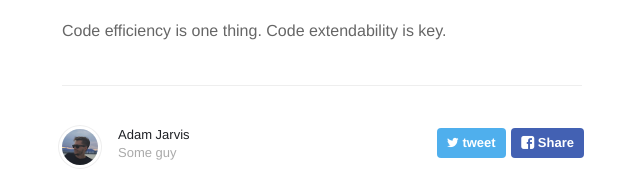
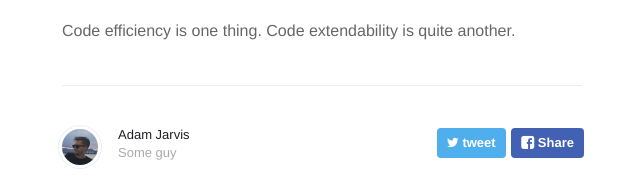
Before and after one commit to Jarvvski/.github.io, a plain HTML site: page posts/fizz-buzz/index.html in a window 1280 px wide. Shown: the part 1634-1821 px from the top of the page, 318-958 px from the left. Drawn offline with nearby package versions, Linux system fonts and the light colour scheme; a small style sheet from the web is missing; a web font is replaced by a local one.

Commit message:
blog update Tue  1 Aug 2017 01:53:21 BST

```diff
--- a/posts/fizz-buzz/index.html
+++ b/posts/fizz-buzz/index.html
@@ -48,7 +48,7 @@
 
 
 <meta itemprop="dateModified" content="2017-07-31T23:55:09&#43;00:00" />
-<meta itemprop="wordCount" content="230">
+<meta itemprop="wordCount" content="231">
 
 
 
@@ -138,7 +138,7 @@ for (var i = 1; i&lt;=100; i++) {
 
 <p>Even though it makes the solution <em>longer</em> than that of some wiz kid dev, I feel this makes it incredibly easier to add <strong>new</strong> values to compare against, rather than a long list of <code>if</code>&rsquo;s or a <code>switch</code> instead.</p>
 
-<p>Code efficiency is one thing. Code extendability is key.</p>
+<p>Code efficiency is one thing. Code extendability is quite another.</p>
 
     </section>
 </article>
```
